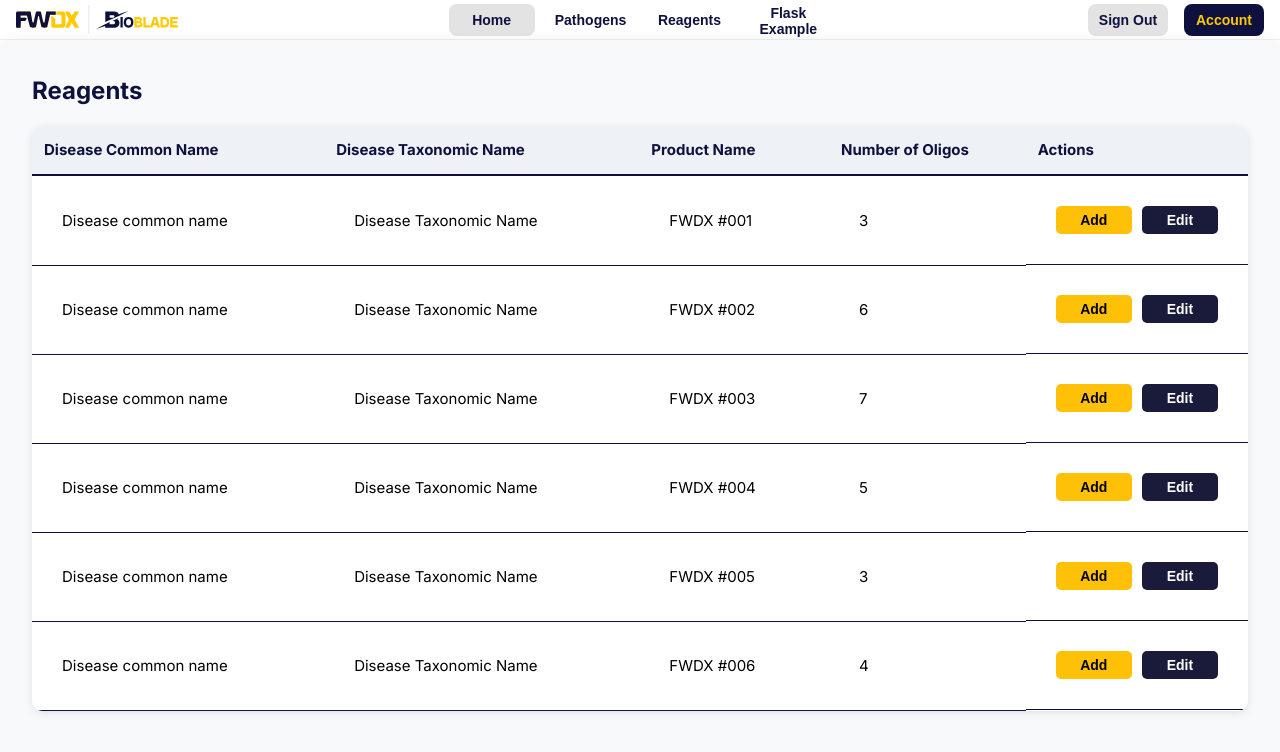
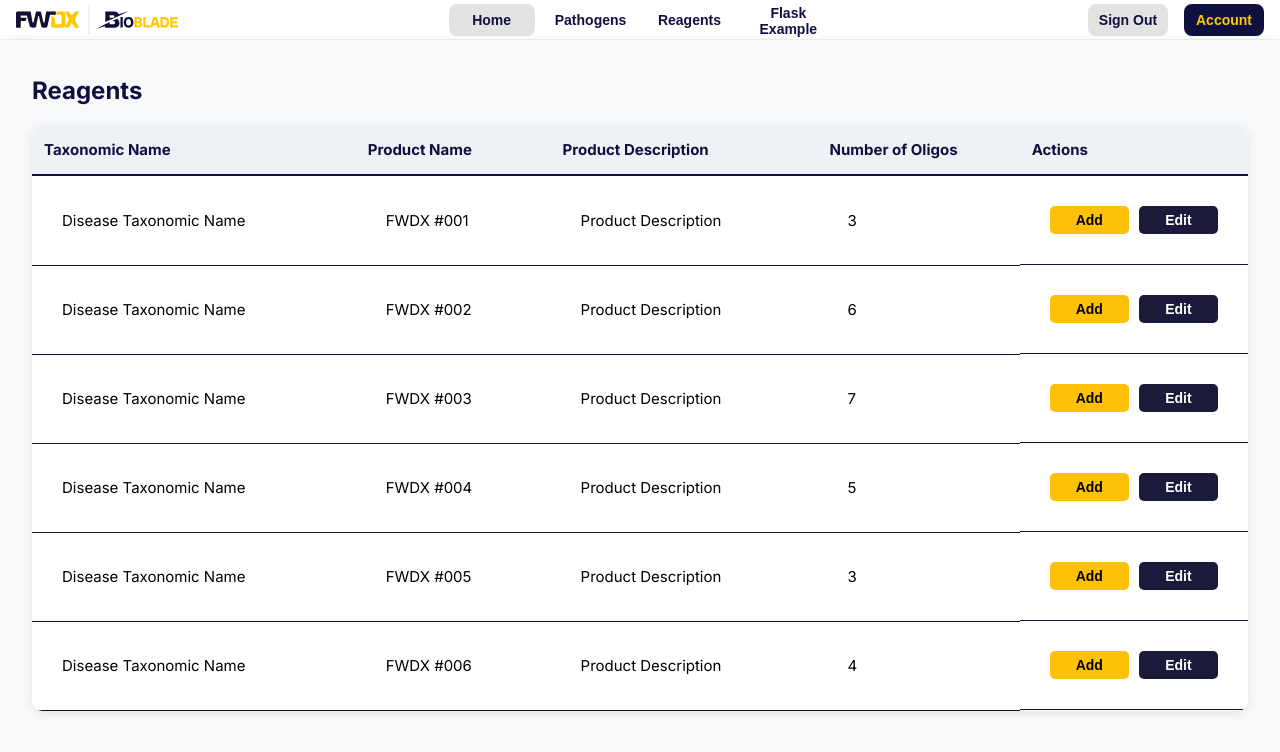
Before and after one commit to Zhelus/fwdx, a Vue app in the folder frontend/: page /reagents in a window 1280 px wide. Shown: the top 752 px of the page. Built offline with nearby package versions, Linux system fonts and the light colour scheme.

Commit message:
change the structure of reagents home page

```diff
--- a/frontend/src/views/ReagentsView.vue
+++ b/frontend/src/views/ReagentsView.vue
@@ -15,36 +15,37 @@ function actionClicked(path, productName) {
   }
 }
 
-
 // Sample data for the table
 const reagents = [
-  { id: 1, commonName: "Disease common name", taxonomicName: "Disease Taxonomic Name", productName: "FWDX #001", numberOfOligos: 3 },
-  { id: 2, commonName: "Disease common name", taxonomicName: "Disease Taxonomic Name", productName: "FWDX #002", numberOfOligos: 6 },
-  { id: 3, commonName: "Disease common name", taxonomicName: "Disease Taxonomic Name", productName: "FWDX #003", numberOfOligos: 7 },
-  { id: 4, commonName: "Disease common name", taxonomicName: "Disease Taxonomic Name", productName: "FWDX #004", numberOfOligos: 5 },
-  { id: 5, commonName: "Disease common name", taxonomicName: "Disease Taxonomic Name", productName: "FWDX #005", numberOfOligos: 3 },
-  { id: 6, commonName: "Disease common name", taxonomicName: "Disease Taxonomic Name", productName: "FWDX #006", numberOfOligos: 4 },
+  { id: 1, taxonomicName: "Disease Taxonomic Name", productName: "FWDX #001", productDescription: "Product Description", numberOfOligos: 3 },
+  { id: 2, taxonomicName: "Disease Taxonomic Name", productName: "FWDX #002", productDescription: "Product Description", numberOfOligos: 6 },
+  { id: 3, taxonomicName: "Disease Taxonomic Name", productName: "FWDX #003", productDescription: "Product Description", numberOfOligos: 7 },
+  { id: 4, taxonomicName: "Disease Taxonomic Name", productName: "FWDX #004", productDescription: "Product Description", numberOfOligos: 5 },
+  { id: 5, taxonomicName: "Disease Taxonomic Name", productName: "FWDX #005", productDescription: "Product Description", numberOfOligos: 3 },
+  { id: 6, taxonomicName: "Disease Taxonomic Name", productName: "FWDX #006", productDescription: "Product Description", numberOfOligos: 4 },
 ];
 </script>
 
 <template>
   <div class="reagents-wrapper">
-    <h2 class="page-title">Reagents</h2>
+    <div class="header-container">
+      <h2 class="page-title">Reagents</h2>
+    </div>
     <table class="reagents-table">
       <thead>
         <tr>
-          <th>Disease Common Name</th>
-          <th>Disease Taxonomic Name</th>
+          <th>Taxonomic Name</th>
           <th>Product Name</th>
+          <th>Product Description</th>
           <th>Number of Oligos</th>
           <th>Actions</th>
         </tr>
       </thead>
       <tbody>
         <tr v-for="reagent in reagents" :key="reagent.id">
-          <td>{{ reagent.commonName }}</td>
           <td>{{ reagent.taxonomicName }}</td>
           <td>{{ reagent.productName }}</td>
+          <td>{{ reagent.productDescription }}</td>
           <td>{{ reagent.numberOfOligos }}</td>
           <td class="action-buttons">
             <button class="add-button" @click="actionClicked('/reagents/add', reagent.productName)">Add</button>
@@ -64,11 +65,32 @@ const reagents = [
   box-shadow: 0 4px 15px rgba(0, 0, 0, 0.1);
 }
 
+.header-container {
+  display: flex;
+  justify-content: space-between;
+  align-items: center;
+  margin-bottom: 1rem;
+}
+
 .page-title {
   font-size: 24px;
   font-weight: bold;
-  margin-bottom: 1rem;
   color: var(--fwdx-blue); /* Project blue color */
+}
+
+.add-product-button {
+  background-color: #FFC107;
+  color: #000;
+  border: none;
+  border-radius: 5px;
+  padding: 6px 12px; /* Matching the size of buttons in the table */
+  font-weight: bold;
+  cursor: pointer;
+  transition: background-color 0.3s;
+}
+
+.add-product-button:hover {
+  background-color: #e0a800;
 }
 
 .reagents-table {
@@ -88,7 +110,6 @@ const reagents = [
   padding: 12px;
   text-align: left;
   border-bottom: 2px solid var(--fwdx-blue); /* Subtle border for separation */
-
 }
 
 .reagents-table td {
@@ -100,7 +121,8 @@ const reagents = [
 .reagents-table tr:hover {
   background-color: #f1f5fa; /* Hover effect for better interactivity */
 }
-button{
+
+button {
     flex: 1;
     padding: 10px 0;
     font-size: 14px;
@@ -121,20 +143,20 @@ button{
 }
 
 .add-button {
-  background-color: #FFC107; /* Yellow color */
+  background-color: #FFC107;
   color: #000;
 }
 
 .add-button:hover {
-  background-color: #e0a800; /* Darker yellow on hover */
+  background-color: #e0a800;
 }
 
 .edit-button {
-  background-color: #1A1A3A; /* Dark navy color */
+  background-color: #1A1A3A;
   color: #FFF;
 }
 
 .edit-button:hover {
-  background-color: #14122b; /* Darker navy on hover */
+  background-color: #14122b;
 }
 </style>
```
